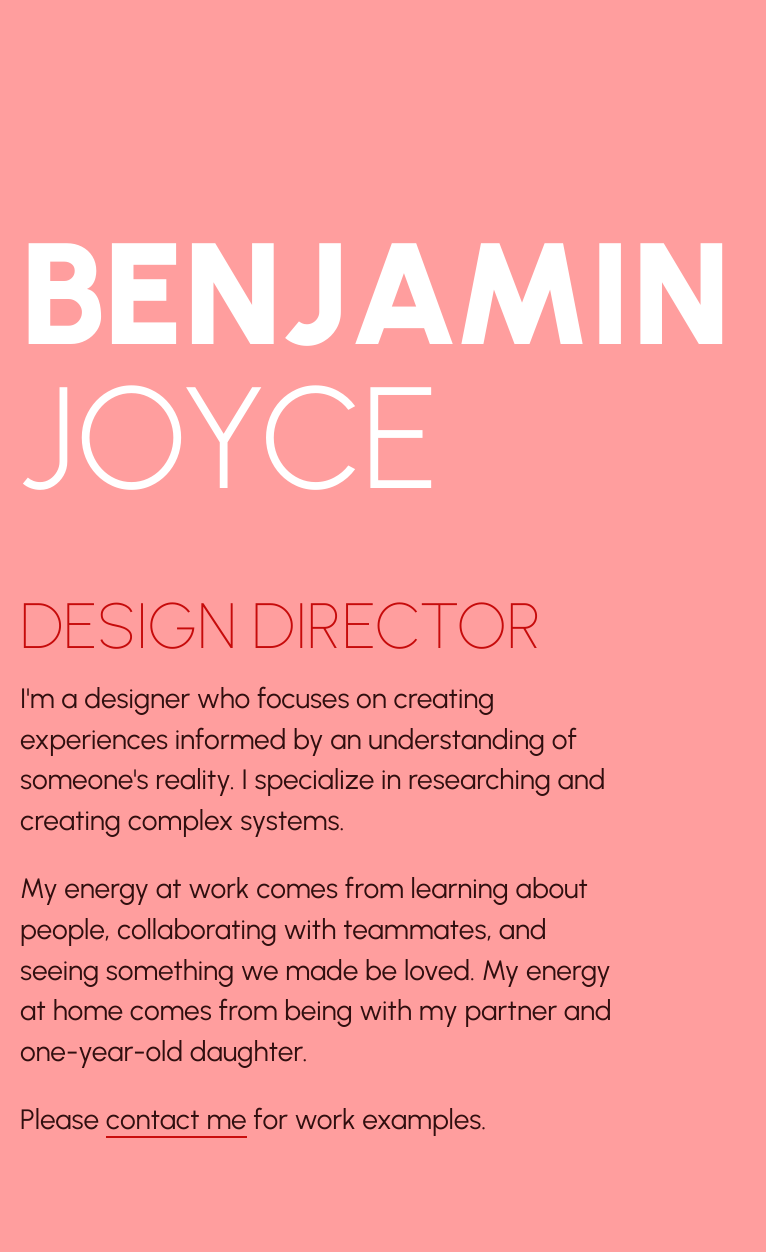
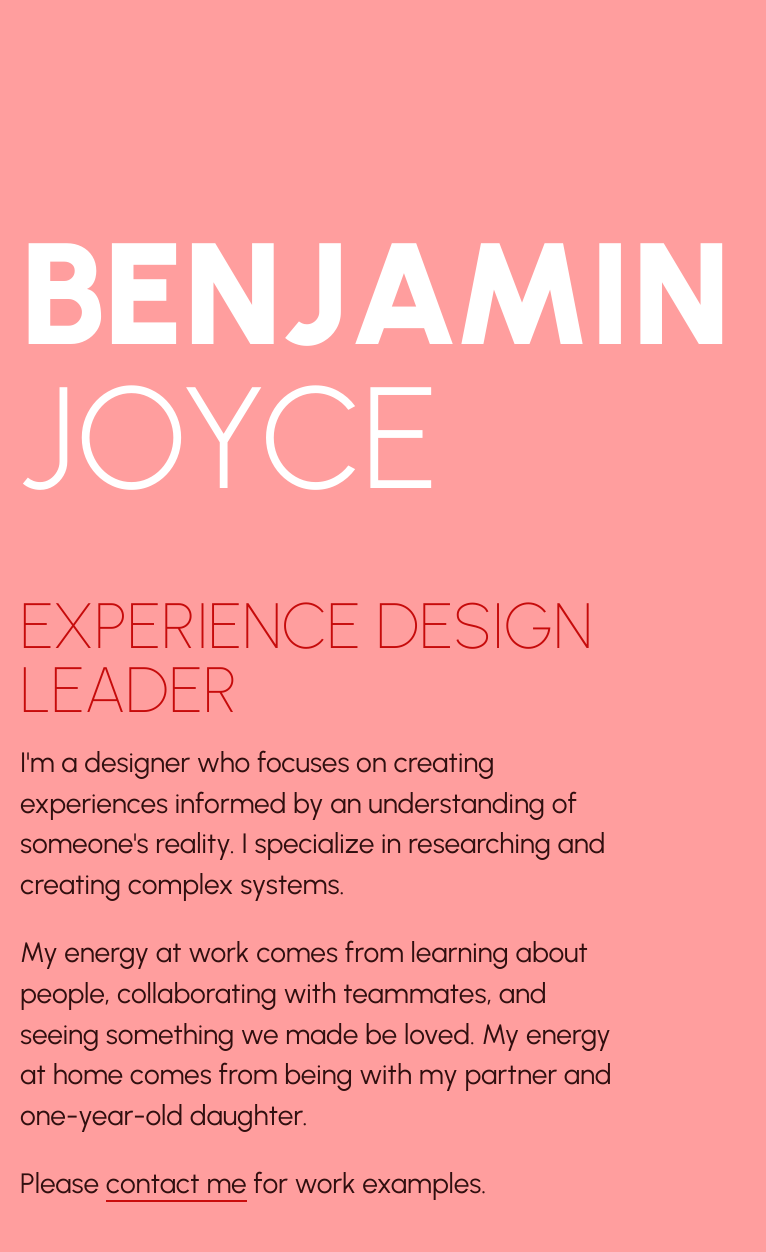
Before and after one commit to benjoycect/benjoycect.github.io, a Jekyll site: the page index.html, which Jekyll copies as it is, in a window 1280 px wide. Shown: the whole page, without its empty margins (0-766 px from the left). Built offline with Jekyll 4.4.1, drawn with Linux system fonts in a browser that asks for light colours; nearby versions of some CDN libraries; some web fonts are replaced; Markdown is read by kramdown in place of the engine named in the settings; before the commit the page ends 1188 px from its top, so only the background shows below that.

Commit message:
Update index.html

```diff
--- a/index.html
+++ b/index.html
@@ -14,7 +14,7 @@
 <!-- partial:index.partial.html -->
 <div class="wrapper">
 <h1 class="site-name"><span class="site-name__first-name">Benjamin</span><span class="last-name">Joyce</span></h1>
-<h2 class="section-heading">Design Director</h2>
+<h2 class="section-heading">Experience Design Leader</h2>
 <div class="text-content">
   <p>I'm a designer who focuses on creating experiences informed by an understanding of someone's reality. I specialize in researching and creating complex systems.</p>
   <p>My energy at work comes from learning about people, collaborating with teammates, and seeing something we made be loved. My energy at home comes from being with my partner and one-year-old daughter.</p>
```
